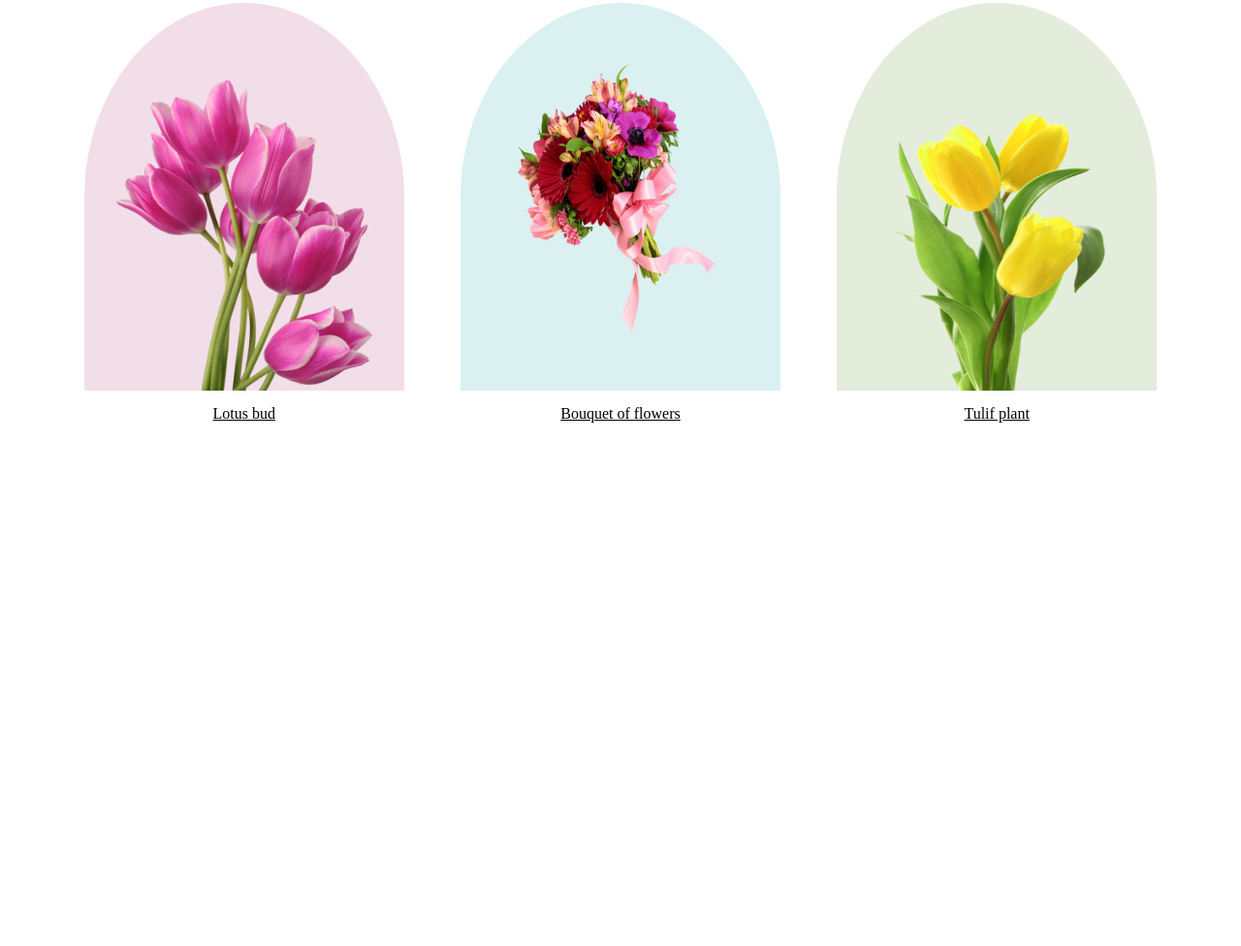
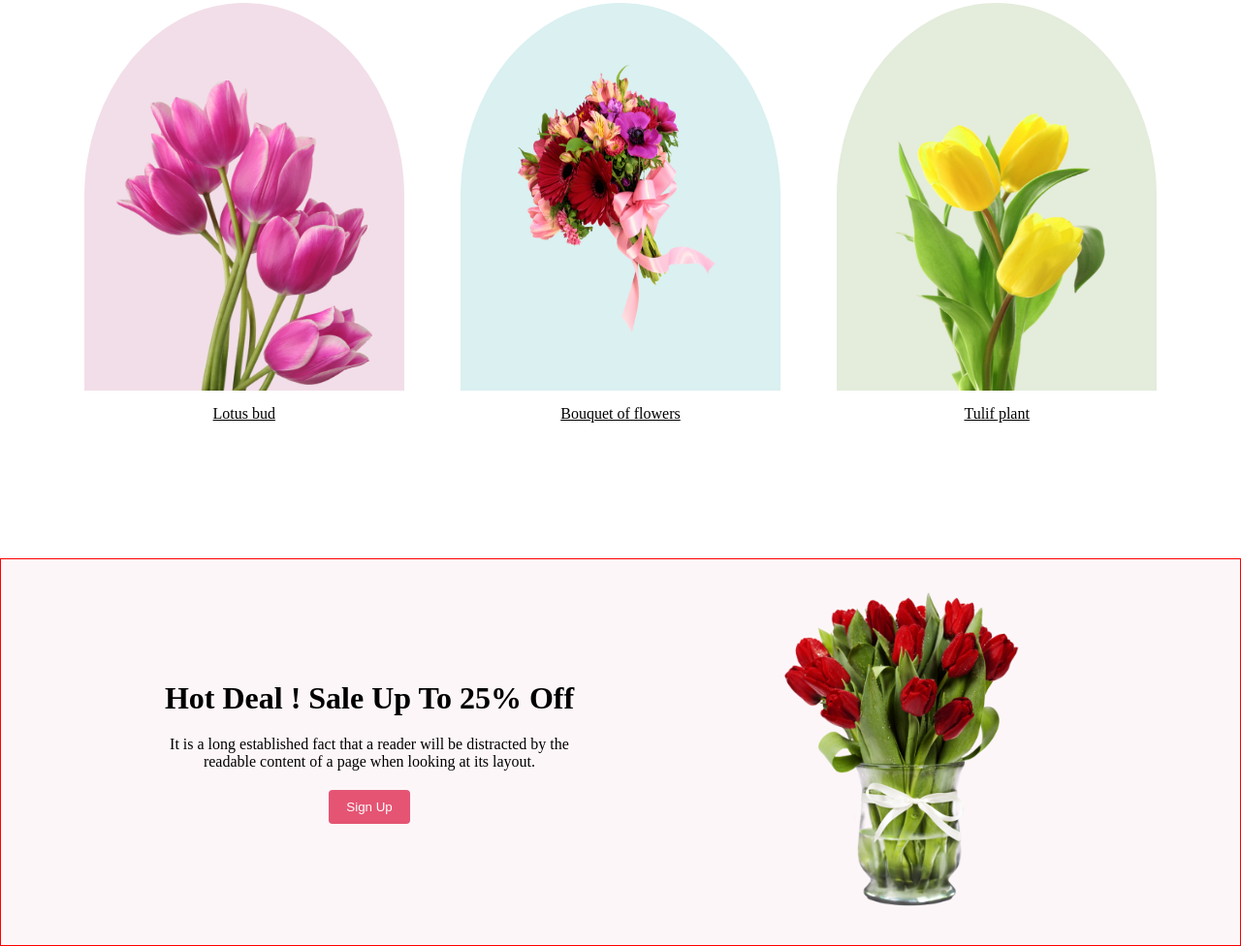
Before and after one commit to md-mohosin/flower-shop, a plain HTML site: page index.html in a window 1280 px wide. Shown: the part 830-1806 px from the top of the page at 97% size. Before the commit the page ends 1276 px from the top, so only its background shows below. Drawn offline with Linux system fonts and the light colour scheme.

Commit message:
create hot deal section

```diff
--- a/index.html
+++ b/index.html
@@ -48,7 +48,8 @@
                 <div class="featured-flower2">
                     <img src="./images/pngwing 5.png" alt="">
                 </div>
-                <p style="text-align: center; padding-top: 15px;"><a style="color: black;" href="">Bouquet of flowers</a>
+                <p style="text-align: center; padding-top: 15px;"><a style="color: black;" href="">Bouquet of
+                        flowers</a>
                 </p>
             </div>
             <div>
@@ -61,6 +62,23 @@
         </div>
     </div>
 
+
+
+
+
+    <!-- HOT DEAL SECTION -->
+    <div class="hot-deal">
+        <div class="hot-deal-text">
+            <h1>Hot Deal ! Sale Up To 25% Off</h1>
+            <p style="padding: 20px 0;">It is a long established fact that a reader will be distracted by the readable content of a page when
+                looking at its layout.</p>
+            <button>Sign Up </button>
+        </div>
+        <div>
+            <img src="./images/pngwing 8.png" alt="">
+        </div>
+    </div>
+
 </body>
 
 </html>
--- a/style.css
+++ b/style.css
@@ -13,6 +13,7 @@
 .banner {
     background-color: #FCEDF1;
     max-width: 1720px;
+    width: 100%;
     height: 580px;
     font-family: "Inter", sans-serif;
     position: relative;
@@ -48,7 +49,7 @@
     bottom: 0;
 }
 
-.banner button {
+button {
     background-color: #E55473;
     padding: 10px 18px;
     color: white;
@@ -121,6 +122,7 @@
     justify-content: center;
     align-items: center;
 }
+
 .featured-flower2 img {
     width: 70%;
     height: 70%;
@@ -148,3 +150,35 @@
     bottom: 0;
     position: absolute;
 }
+
+
+
+
+
+
+
+
+.hot-deal {
+    border: 1px solid red;
+    margin-top: 130px;
+    max-width: 100%;
+    width: 100%;
+    background-color: #FDF6F8;
+    height: 400px;
+    display: flex;
+    justify-content: center;
+    align-items: center;
+    gap: 200px;
+}
+
+
+.hot-deal-text {
+    width: 35%;
+    text-align: center;
+}
+
+
+.hot-deal img {
+    width: 80%;
+    height: 80%;
+}
```
